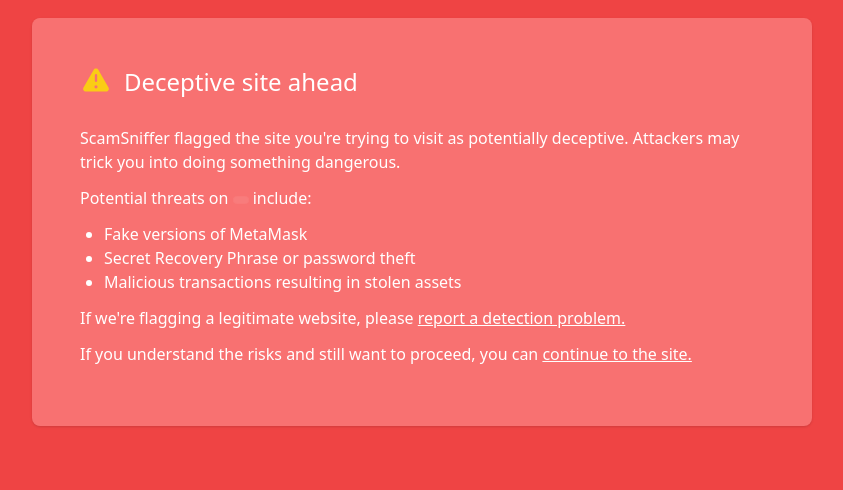
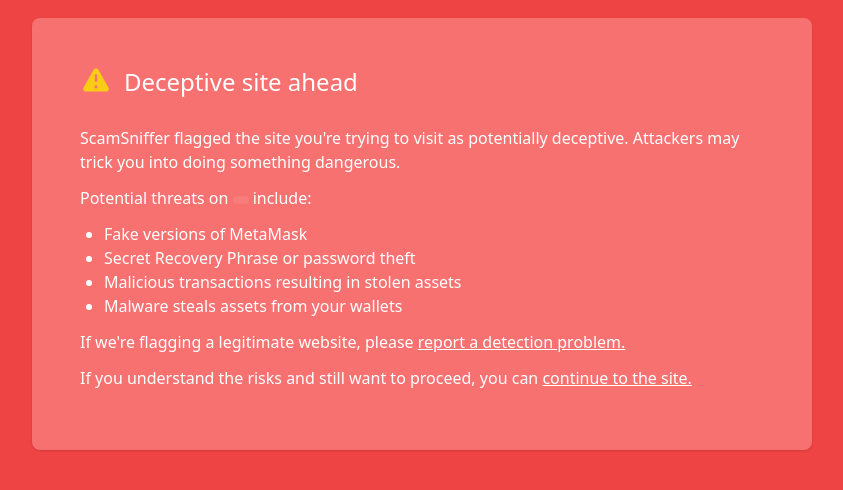
Before and after one commit to scamsniffer/phishing-warning, a plain HTML site: page index.html in a window 1280 px wide. Shown: the part 110-600 px from the top of the page, without its empty margins (218-1061 px from the left). Drawn offline with nearby package versions, Linux system fonts and the light colour scheme; a script that the page names is missing.

Commit message:
add more

```diff
--- a/index.html
+++ b/index.html
@@ -96,6 +96,7 @@
                 <li>Fake versions of MetaMask</li>
                 <li>Secret Recovery Phrase or password theft</li>
                 <li>Malicious transactions resulting in stolen assets</li>
+                <li>Malware steals assets from your wallets</li>
               </ul>
               <div>
 
```
